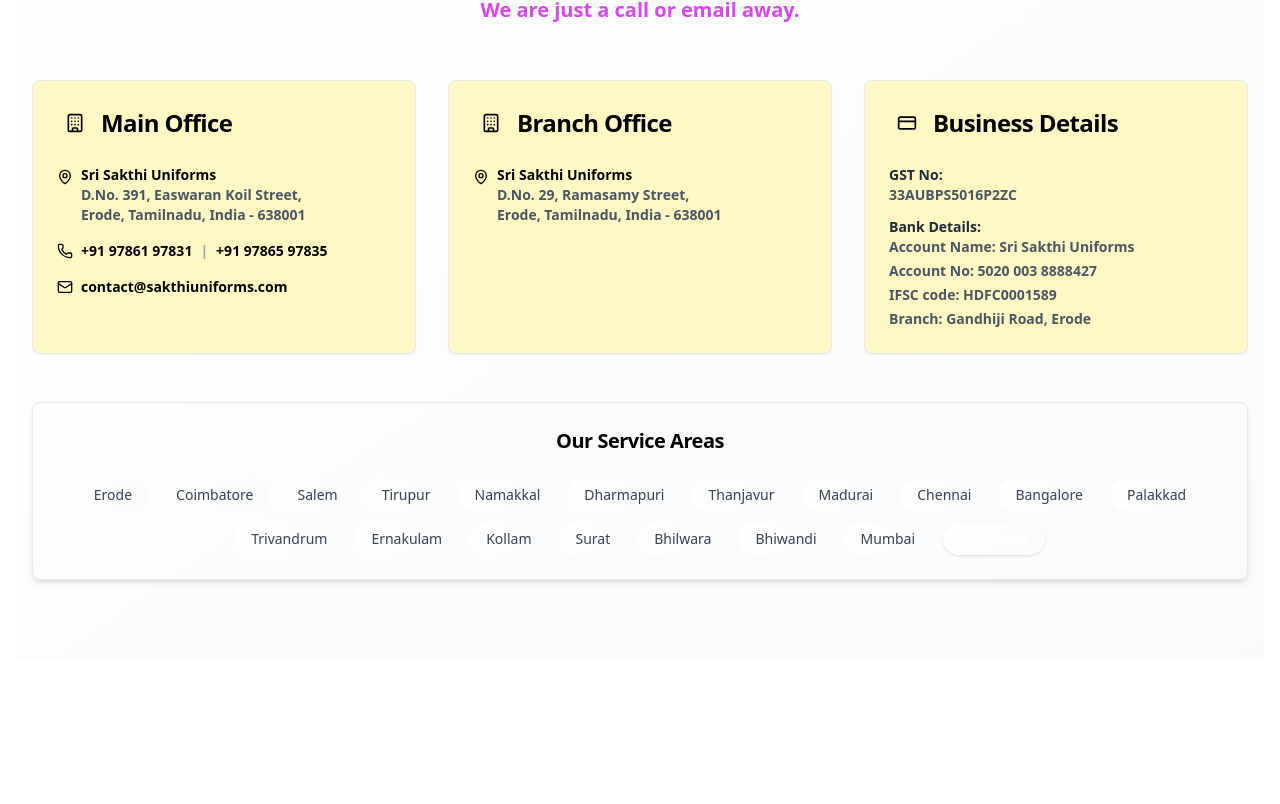
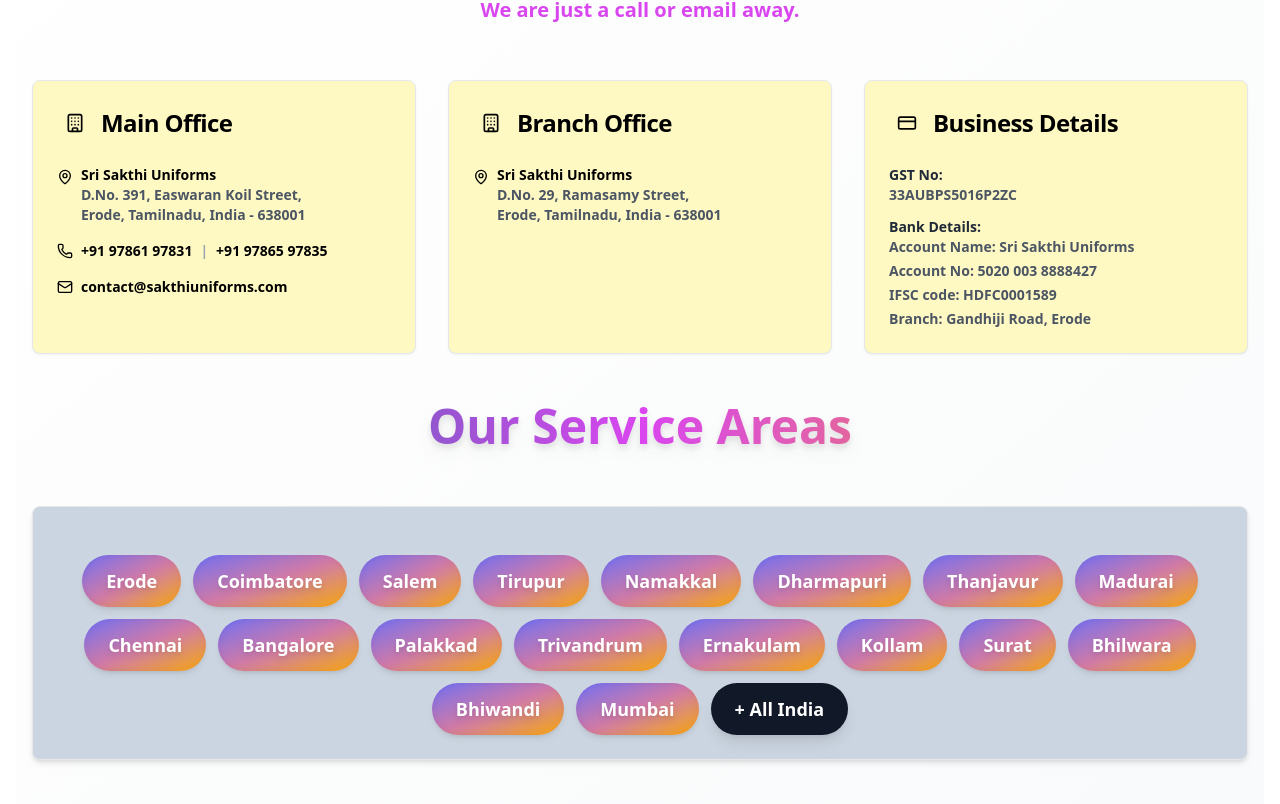
Before and after one commit to CoolShivas/002--Sri_Shakti, a Next.js app: page / in a window 1280 px wide. Shown: the part 2941-3745 px from the top of the page. Before the commit the page ends 3625 px from the top, so only its background shows below. Built offline with nearby package versions, Linux system fonts and the light colour scheme.

Commit message:
Our Service Areas Ui is completed

```diff
--- a/components/ContactSection.tsx
+++ b/components/ContactSection.tsx
@@ -202,25 +202,111 @@
         </div>
 
         {/* Service Areas */}
-        <Card className="shadow-md">
+        <div className="text-center mb-14">
+          <motion.h2
+            className="text-4xl md:text-5xl font-extrabold bg-gradient-to-r from-cyan-700 via-fuchsia-500 to-amber-500 text-green-900 bg-clip-text text-transparent drop-shadow-lg hover:text-slate-500 cursor-pointer"
+            initial={{ scale: 0.95 }}
+            animate={{ scale: [0.95, 1.02, 1] }}
+            transition={{
+              duration: 2,
+              ease: "easeInOut",
+              repeat: Infinity,
+              repeatType: "mirror",
+            }}
+          >
+            Our Service Areas
+          </motion.h2>
+        </div>
+        <Card className="shadow-md bg-slate-300">
           <CardHeader>
-            <CardTitle className="text-center text-brand-red text-xl">
+            {/* <CardTitle className="text-center text-brand-red text-xl">
               Our Service Areas
-            </CardTitle>
+            </CardTitle> */}
           </CardHeader>
           <CardContent>
             <div className="flex flex-wrap justify-center gap-3">
+              {/* {serviceAreas.map((area, i) => (
+                <span
+                  key={i}
+                  className="px-4 py-1.5 bg-gradient-to-r from-brand-red/10 to-brand-blue/10 text-gray-900 rounded-full text-sm font-medium hover:from-brand-red/20 hover:to-brand-blue/20 transition-colors"
+                >
+                  {area}
+                </span>
+              ))} */}
+
+              {/* {serviceAreas.map((area, i) => (
+                <span
+                  key={i}
+                  className="px-4 py-1.5 rounded-full text-sm font-medium text-gray-900
+               bg-gradient-to-r from-brand-red/10 to-brand-blue/10
+               hover:from-brand-red/30 hover:to-brand-blue/30
+               hover:bg-red-300 hover:shadow-md
+               transition-all duration-300 ease-in-out cursor-pointer"
+                >
+                  {area}
+                </span>
+              ))} */}
+
               {serviceAreas.map((area, i) => (
                 <span
                   key={i}
-                  className="px-4 py-1.5 bg-gradient-to-r from-brand-red/10 to-brand-blue/10 text-gray-700 rounded-full text-sm font-medium hover:from-brand-red/20 hover:to-brand-blue/20 transition-colors"
+                  className="relative inline-block px-6 py-3 rounded-full
+             bg-gradient-to-br from-[#6366F1] via-[#ca6f9d] to-[#F59E0B]
+             text-white font-semibold text-base sm:text-lg shadow-md
+             hover:shadow-xl transition-all duration-300 ease-in-out transform hover:-translate-y-1"
                 >
-                  {area}
+                  <span className="relative z-10 drop-shadow-md">{area}</span>
+                  <span
+                    className="absolute inset-0 rounded-full bg-white opacity-10 blur-sm mix-blend-overlay
+               transition duration-500 group-hover:opacity-20"
+                  />
                 </span>
               ))}
-              <span className="px-4 py-1.5 bg-gradient-to-r from-brand-red to-brand-blue text-white rounded-full text-sm font-semibold shadow">
-                + All India
+
+              {/* /////////////---------------------------------------------------------- */}
+
+              {/* /////////////---------------------------------------------------------- */}
+
+              {/* <span className="inline-flex items-center justify-center p-2 bg-gradient-to-r from-purple-700 via-pink-500 to-orange-600 rounded-2xl text-white shadow-2xl transition-all duration-300 hover:scale-105 hover:shadow-pink-300/40">
+                <span className="text-center">
+                  <p className="text-base sm:text-lg opacity-90 font-bold tracking-tight text-yellow-100 hover:text-rose-950">
+                    + All India
+                  </p>
+                </span>
+              </span> */}
+
+              {/* /////////////---------------------------------------------------------- */}
+
+              {/* <span
+                className="relative inline-flex items-center justify-center px-6 py-3 rounded-full
+             bg-gradient-to-br from-[#ff6ec4] via-[#7873f5] to-[#4ADEDE]
+             text-white font-semibold text-base sm:text-lg tracking-tight
+             shadow-[0_10px_20px_rgba(0,0,0,0.2)] transition-transform duration-300
+             hover:scale-105 hover:shadow-[0_15px_25px_rgba(0,0,0,0.25)]
+             active:scale-95"
+              >
+                <span className="z-10">+ All India</span>
+                <span
+                  className="absolute inset-0 rounded-full opacity-30 blur-sm
+               bg-gradient-to-r from-white via-transparent to-white"
+                />
+              </span> */}
+
+              {/* /////////////---------------------------------------------------------- */}
+
+              <span
+                className="relative inline-flex items-center justify-center px-6 py-3
+             rounded-full bg-[#111827] text-white text-base sm:text-lg font-semibold
+             shadow-lg hover:bg-[#1f2937] transition duration-300 ease-in-out group"
+              >
+                <span className="relative z-10">+ All India</span>
+                <span
+                  className="absolute inset-0 rounded-full bg-gradient-to-r from-rose-500 via-fuchsia-500 to-indigo-500
+               opacity-0 group-hover:opacity-100 blur-sm transition duration-500"
+                />
               </span>
+
+              {/* /////////////---------------------------------------------------------- */}
             </div>
           </CardContent>
         </Card>
```
